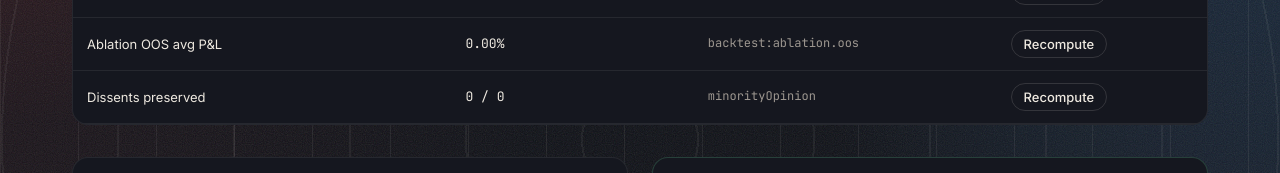
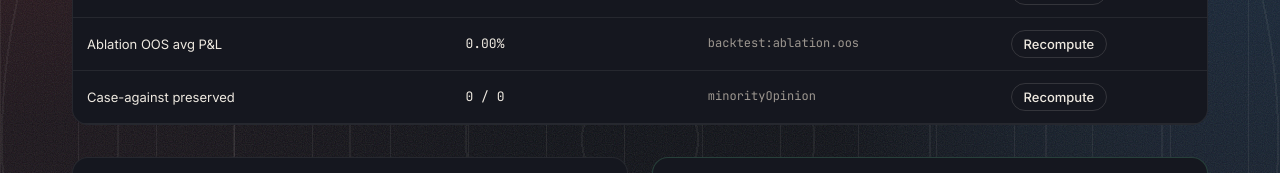
Before and after one commit to dmustapha/quorum, a Next.js app: page /proof in a window 1280 px wide. Shown: the part 682-855 px from the top of the page. Built offline with nearby package versions, Linux system fonts and the light colour scheme.

Commit message:
fix(copy): last two user-facing labels → case against (console latest-panel + proof page)

```diff
--- a/src/app/app/page.tsx
+++ b/src/app/app/page.tsx
@@ -190,7 +190,7 @@ export default async function Console() {
                 </Link>
               </div>
               <p className="faint mono" style={{ fontSize: 12, marginTop: 'var(--s-3)' }}>
-                Dissent ({dissentRole(latest)}) retained · {latest.transcript.rounds} round.
+                Case against ({dissentRole(latest)}) retained · {latest.transcript.rounds} round.
               </p>
             </div>
           )}
--- a/src/app/proof/page.tsx
+++ b/src/app/proof/page.tsx
@@ -61,7 +61,7 @@ export default async function Proof() {
       shown: bt ? `${bt.ablation.oos.avgPnlPct.toFixed(2)}%` : '—',
       hash: 'backtest:ablation.oos',
     },
-    { label: 'Dissents preserved', shown: `${dissentKept} / ${records.length}`, hash: 'minorityOpinion' },
+    { label: 'Case-against preserved', shown: `${dissentKept} / ${records.length}`, hash: 'minorityOpinion' },
   ];
 
   const orderProof = records.map((r) => ({
```
